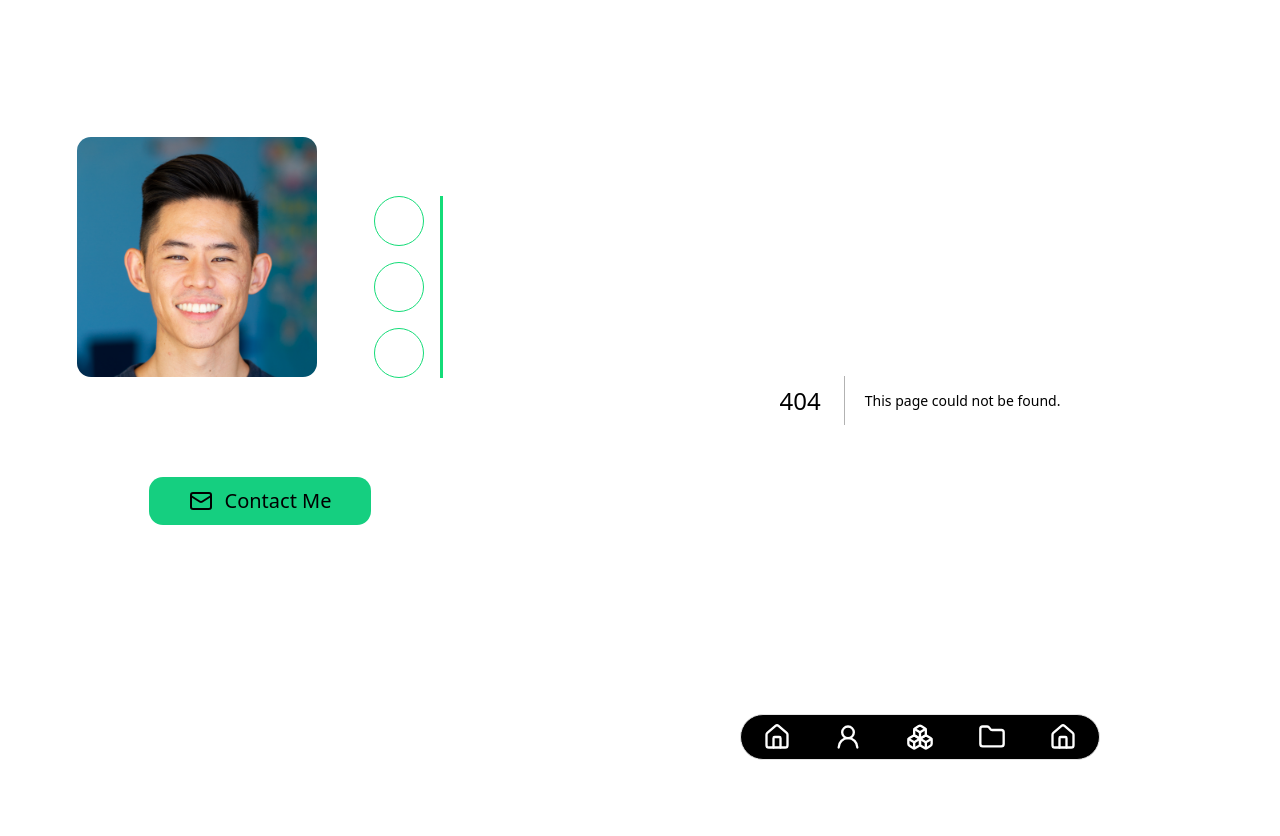
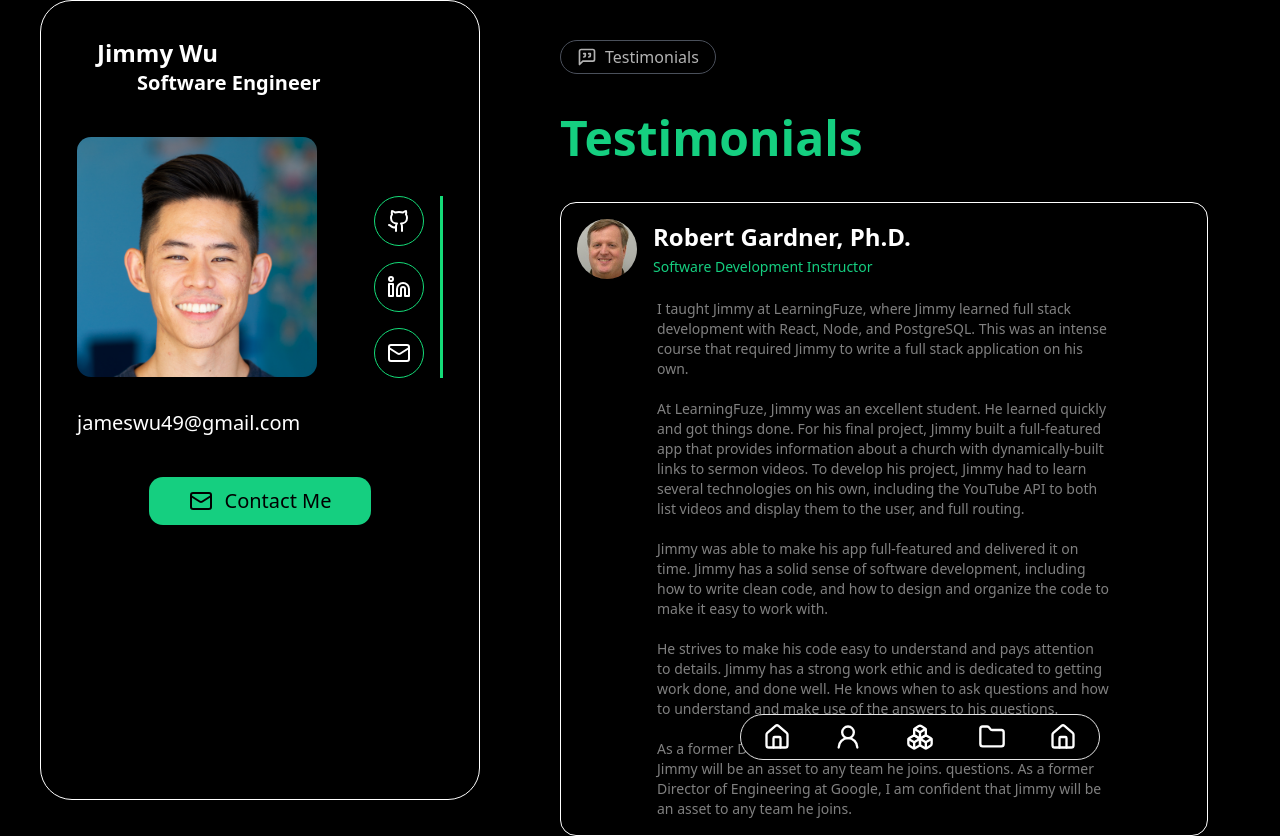
Before and after one commit to jameswu49/portfolio-v2, a Next.js app: page /testimonials in a window 1280 px wide. Before the commit this address had no page. Before the commit the page ends 800 px from the top, so only its background shows below. Built offline with nearby package versions, Linux system fonts and the light colour scheme.

Commit message:
create testimonials page

```diff
--- /dev/null
+++ b/src/app/testimonials/page.tsx
@@ -0,0 +1,8 @@
+import React from "react";
+import TestimonialsScene from "@/scenes/testimonials";
+
+const TestimonialsPage = () => {
+  return <TestimonialsScene />;
+};
+
+export default TestimonialsPage;
--- /dev/null
+++ b/src/scenes/testimonials/index.tsx
@@ -0,0 +1,13 @@
+"use client";
+
+import React from "react";
+import View from "./view";
+import { TestimonialsSceneProps as SceneProps } from "./props";
+import useViewModel from "./view-model";
+
+const TestimonialsScene = (props: SceneProps) => {
+  const viewModel = useViewModel(props);
+  return <View viewModel={viewModel} />;
+};
+
+export default TestimonialsScene;
--- /dev/null
+++ b/src/scenes/testimonials/props.ts
@@ -0,0 +1,11 @@
+/* eslint-disable @typescript-eslint/no-empty-object-type */
+
+export interface TestimonialsSceneProps {}
+
+export interface TestimonialsViewModelInitProps {}
+
+export interface TestimonialsViewModelProps {}
+
+export interface TestimonialsViewProps {
+  viewModel: TestimonialsViewModelProps;
+}
--- /dev/null
+++ b/src/scenes/testimonials/view-model.ts
@@ -0,0 +1,12 @@
+import {
+  TestimonialsViewModelInitProps as ViewModelInitProps,
+  TestimonialsViewModelProps as ViewModelProps,
+} from "./props";
+
+const useTestimonialsViewModel: (
+  props: ViewModelInitProps,
+) => ViewModelProps = () => {
+  return {};
+};
+
+export default useTestimonialsViewModel;
--- /dev/null
+++ b/src/scenes/testimonials/view.tsx
@@ -0,0 +1,70 @@
+import React from "react";
+import { TestimonialsViewProps as ViewProps } from "./props";
+import { MessageSquareQuoteIcon } from "lucide-react";
+import { IconTab } from "@/components/custom/icon-tab";
+import Image from "next/image";
+
+const TestimonialsView = ({ viewModel }: ViewProps) => {
+  const {} = viewModel;
+
+  return (
+    <div>
+      <IconTab icon={MessageSquareQuoteIcon} label="Testimonials" />
+      <h1 className=" text-center text-primary-foreground text-5xl font-bold mb-10 xl:text-start">
+        Testimonials
+      </h1>
+      <div className="border border-white rounded-2xl p-4 mx-auto md:w-[90%] xl:mx-0 2xl:w-3/4">
+        <div className="flex text-white gap-4">
+          <Image
+            src="/robert.jpeg"
+            alt="testimonial"
+            width={100}
+            height={100}
+            className="rounded-full size-15"
+          />
+          <div className="flex flex-col justify-center gap-1">
+            <h1 className="text-2xl font-bold">Robert Gardner, Ph.D.</h1>
+            <h3 className="text-sm text-primary-foreground">
+              Software Development Instructor
+            </h3>
+          </div>
+        </div>
+        <p className="text-white mt-5 opacity-50 text-sm xl:mx-20">
+          I taught Jimmy at LearningFuze, where Jimmy learned full stack
+          development with React, Node, and PostgreSQL. This was an intense
+          course that required Jimmy to write a full stack application on his
+          own.
+          <br />
+          <br />
+          At LearningFuze, Jimmy was an excellent student. He learned quickly
+          and got things done. For his final project, Jimmy built a
+          full-featured app that provides information about a church with
+          dynamically-built links to sermon videos. To develop his project,
+          Jimmy had to learn several technologies on his own, including the
+          YouTube API to both list videos and display them to the user, and full
+          routing.
+          <br />
+          <br />
+          Jimmy was able to make his app full-featured and delivered it on time.
+          Jimmy has a solid sense of software development, including how to
+          write clean code, and how to design and organize the code to make it
+          easy to work with.
+          <br />
+          <br />
+          He strives to make his code easy to understand and pays attention to
+          details. Jimmy has a strong work ethic and is dedicated to getting
+          work done, and done well. He knows when to ask questions and how to
+          understand and make use of the answers to his questions.
+          <br />
+          <br />
+          As a former Director of Engineering at Google, I am confident that
+          Jimmy will be an asset to any team he joins. questions. As a former
+          Director of Engineering at Google, I am confident that Jimmy will be
+          an asset to any team he joins.
+        </p>
+      </div>
+    </div>
+  );
+};
+
+export default TestimonialsView;
```
